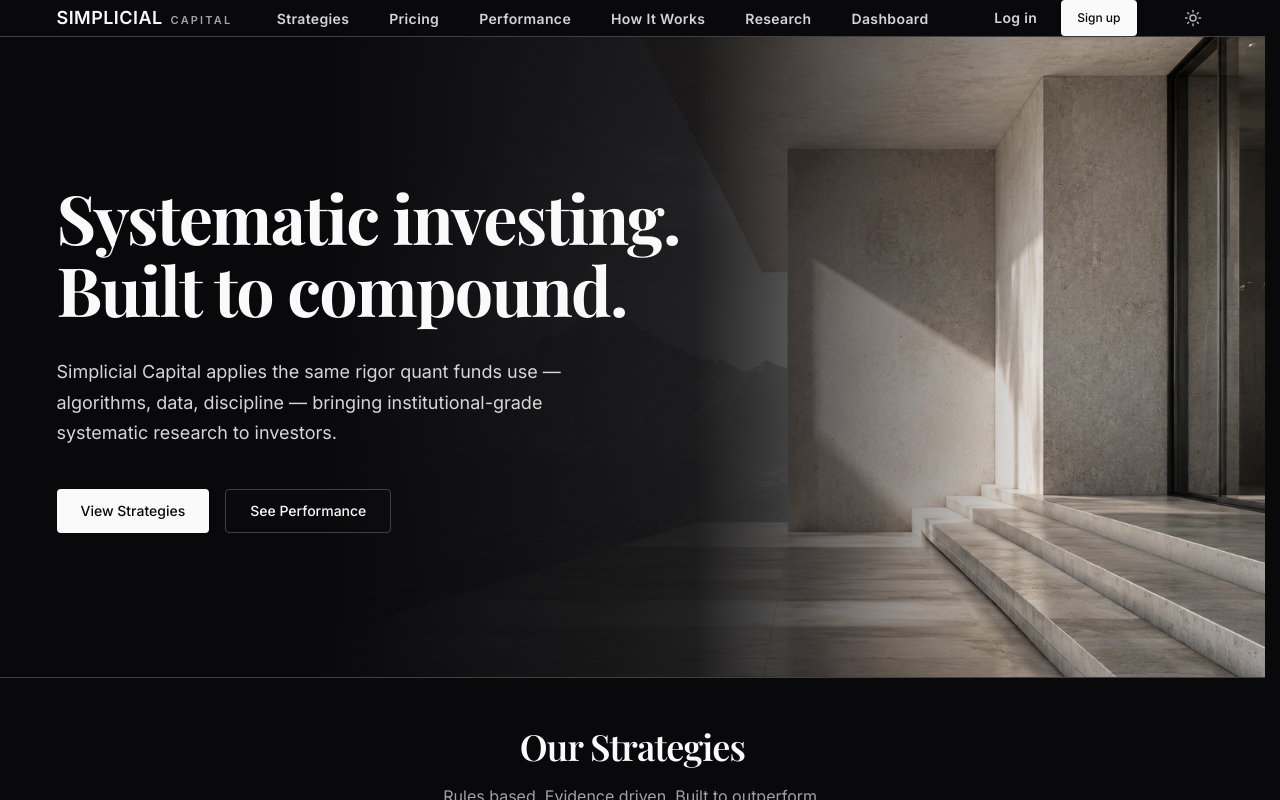
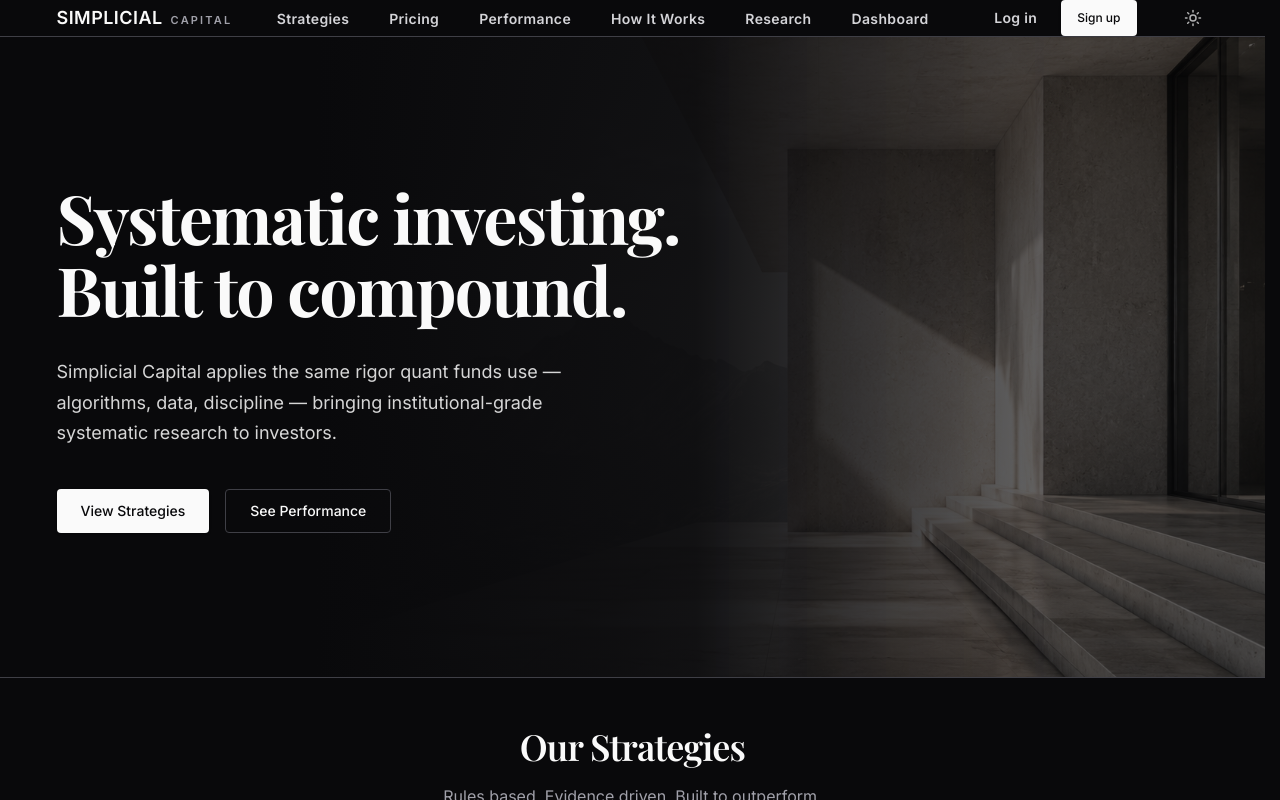
Before and after one commit to erniersnail/stratova, a Next.js app: page / in a window 1280 px wide. Both pictures are taken after a click on the button "Toggle dark mode". Shown: the top 800 px of the page. Built offline with nearby package versions, Linux system fonts and the light colour scheme; no server answers; the database is empty; a web font is replaced by a local one.

Commit message:
fix: enable class-based dark mode in tailwind v4 and fix image swap

```diff
--- a/components/sections/StrategiesSection.tsx
+++ b/components/sections/StrategiesSection.tsx
@@ -56,11 +56,6 @@ export default async function StrategiesSection() {
   ]);
 
   const curveByRegion = { us: usCurve, india: indiaCurve } as const;
-
-  const maskStyle = {
-    maskImage: "linear-gradient(to right, transparent 0%, black 30%, black 100%)",
-    WebkitMaskImage: "linear-gradient(to right, transparent 0%, black 30%, black 100%)",
-  };
 
   return (
     <Section spacing="none" className="py-12">
@@ -130,11 +125,15 @@ export default async function StrategiesSection() {
 
                       <div className="absolute inset-y-0 right-0 w-[60%] z-10 pointer-events-none">
                         <div
-                          className="absolute inset-0 block dark:hidden opacity-90 bg-cover bg-right"
-                          style={{ ...maskStyle, backgroundImage: `url('${card.imageLight}')` }}
+                          className="absolute inset-0 bg-cover bg-right opacity-90 dark:opacity-0 transition-opacity duration-300"
+                          style={{
+                            maskImage: "linear-gradient(to right, transparent 0%, black 30%, black 100%)",
+                            WebkitMaskImage: "linear-gradient(to right, transparent 0%, black 30%, black 100%)",
+                            backgroundImage: `url('${card.imageLight}')`
+                          }}
                         />
                         <div
-                          className="absolute inset-0 hidden dark:block opacity-60 mix-blend-screen bg-cover bg-right"
+                          className="absolute inset-0 bg-cover bg-right opacity-0 dark:opacity-60 dark:mix-blend-screen transition-opacity duration-300"
                           style={{
                             maskImage: "linear-gradient(to right, transparent 0%, transparent 30%, black 70%, black 100%)",
                             WebkitMaskImage: "linear-gradient(to right, transparent 0%, transparent 30%, black 70%, black 100%)",
--- a/styles/globals.css
+++ b/styles/globals.css
@@ -1,4 +1,6 @@
 @import "tailwindcss";
+
+@custom-variant dark (&:is(.dark *));
 
 @theme {
   --color-background: #faf8f4;
@@ -15,14 +17,14 @@
 }
 
 .dark {
-  --color-background: #09090b; /* Deep zinc black */
-  --color-foreground: #fafafa; /* Almost white */
-  --color-surface: #18181b;    /* Dark zinc for cards */
+  --color-background: #09090b;
+  --color-foreground: #fafafa;
+  --color-surface: #18181b;
   --color-surface-hover: #27272a;
-  --color-border: #3f3f46;     /* Visible borders */
-  --color-secondary: #a1a1aa;  /* Light gray text */
-  --color-tertiary: #71717a;   /* Muted gray text */
-  --color-accent: #60a5fa;     /* Brighter blue for dark mode */
+  --color-border: #3f3f46;
+  --color-secondary: #a1a1aa;
+  --color-tertiary: #71717a;
+  --color-accent: #60a5fa;
   --color-nav-link: #d4d4d8;
 }
 
@@ -75,6 +77,6 @@ body {
 
 @media (min-width: 768px) {
   .nav-mobile {
-    display: none;
+  display: none;
   }
 }
```
